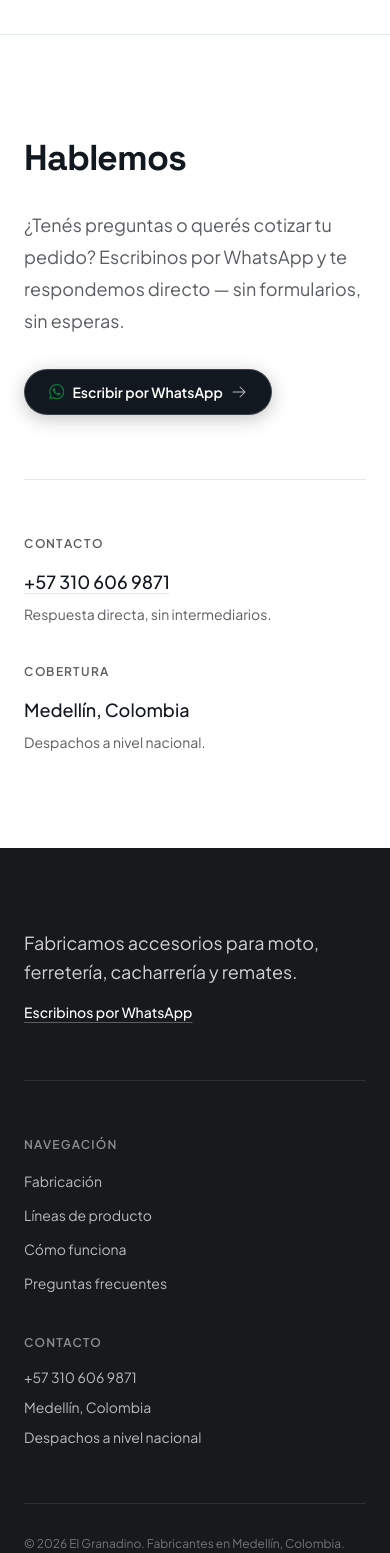
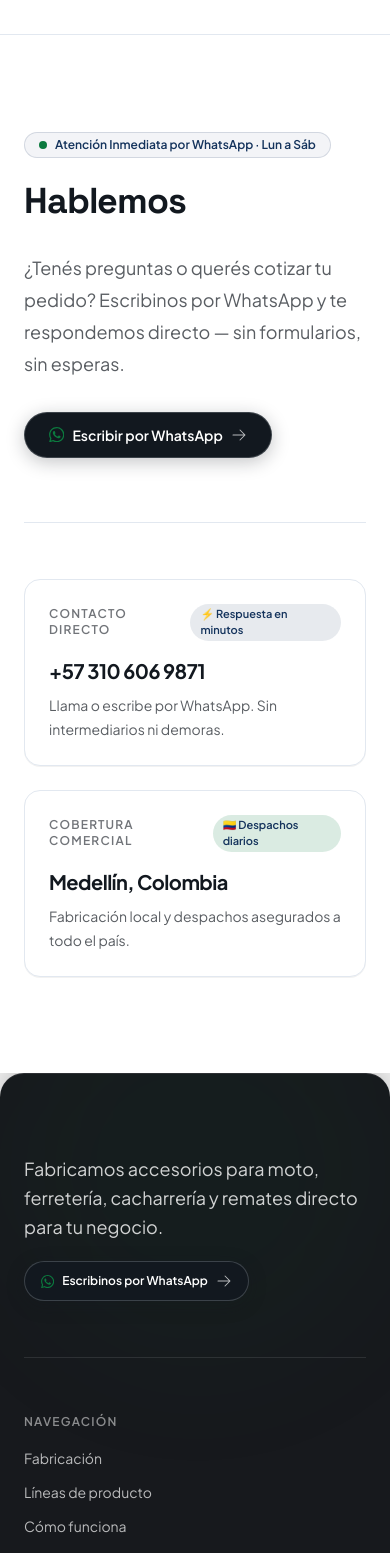
Before and after one commit to elgranadino2/importadora-el-granadino, a Next.js app: page / in a window 390 px wide. Shown: the part 7560-9113 px from the top of the page. Built offline with nearby package versions, Linux system fonts and the light colour scheme.

Commit message:
feat(ui): enhance Contacto and Footer sections with mobile-first interactive cards, status badge, and smooth scroll to top

```diff
--- a/src/components/layout/Footer.tsx
+++ b/src/components/layout/Footer.tsx
@@ -1,4 +1,6 @@
-import { buildWhatsappLink } from "@/lib/whatsapp";
+"use client";
+
+import WhatsappCtaButton from "@/components/ui/WhatsappCtaButton";
 
 const NAV_LINKS = [
   { label: "Fabricación", href: "#fabricacion" },
@@ -8,13 +10,23 @@ const NAV_LINKS = [
 ];
 
 export function Footer() {
+  function scrollToTop() {
+    window.scrollTo({ top: 0, behavior: "smooth" });
+  }
+
   return (
-    <footer className="relative overflow-hidden bg-footer">
+    <footer className="relative overflow-hidden rounded-t-3xl border-t border-white/10 bg-footer shadow-[0_-12px_40px_rgba(0,0,0,0.3)]">
+      {/* Luz de fondo sutil */}
+      <div
+        aria-hidden
+        className="pointer-events-none absolute -top-24 right-0 h-96 w-96 rounded-full bg-accent/5 blur-3xl"
+      />
+
       <div className="relative mx-auto max-w-6xl px-6 pt-20 pb-10 sm:pt-28">
         <div className="flex flex-col justify-between gap-8 border-b border-white/10 pb-14 lg:flex-row lg:items-end">
           <p
             aria-hidden
-            className="hidden text-[9rem] leading-none font-bold tracking-tighter text-white/5 select-none sm:block lg:text-[10rem]"
+            className="hidden text-[9rem] leading-none font-bold tracking-tighter text-white/[0.04] select-none sm:block lg:text-[10rem]"
           >
             GRANADINO
           </p>
@@ -22,20 +34,17 @@ export function Footer() {
           <div className="max-w-sm lg:pb-4">
             <p className="text-lg leading-relaxed text-white/80">
               Fabricamos accesorios para moto, ferretería, cacharrería y
-              remates.
+              remates directo para tu negocio.
             </p>
-            <a
-              href={buildWhatsappLink({ tag: "footer" })}
-              target="_blank"
-              rel="noopener noreferrer"
-              className="mt-4 inline-block text-sm font-medium text-white underline decoration-white/30 underline-offset-4 transition-colors hover:decoration-white focus-visible:outline focus-visible:outline-2 focus-visible:outline-offset-2 focus-visible:outline-white/50"
-            >
-              Escribinos por WhatsApp
-            </a>
+            <div className="mt-5">
+              <WhatsappCtaButton tag="footer" className="min-h-10 px-4 py-2 text-xs">
+                Escribinos por WhatsApp
+              </WhatsappCtaButton>
+            </div>
           </div>
         </div>
 
-        <div className="grid gap-10 py-14 sm:grid-cols-2">
+        <div className="grid gap-10 py-14 sm:grid-cols-2 lg:grid-cols-3">
           <div>
             <p className="text-xs font-semibold tracking-widest text-white/50 uppercase">
               Navegación
@@ -45,7 +54,7 @@ export function Footer() {
                 <li key={link.href}>
                   <a
                     href={link.href}
-                    className="text-sm text-white/70 transition-colors hover:text-white focus-visible:outline focus-visible:outline-2 focus-visible:outline-offset-2 focus-visible:outline-white/50"
+                    className="inline-block text-sm text-white/70 transition-all duration-200 hover:translate-x-1 hover:text-white focus-visible:outline focus-visible:outline-2 focus-visible:outline-offset-2 focus-visible:outline-white/50"
                   >
                     {link.label}
                   </a>
@@ -56,21 +65,33 @@ export function Footer() {
 
           <div>
             <p className="text-xs font-semibold tracking-widest text-white/50 uppercase">
-              Contacto
+              Contacto comercial
             </p>
             <ul className="mt-4 space-y-2.5 text-sm text-white/70">
-              <li>+57 310 606 9871</li>
+              <li className="font-semibold text-white">+57 310 606 9871</li>
               <li>Medellín, Colombia</li>
-              <li>Despachos a nivel nacional</li>
+              <li>Despachos asegurados a nivel nacional</li>
             </ul>
+          </div>
+
+          <div className="flex flex-col justify-between sm:col-span-2 lg:col-span-1 lg:items-end">
+            <button
+              onClick={scrollToTop}
+              type="button"
+              className="inline-flex cursor-pointer items-center gap-2 rounded-full border border-white/15 bg-white/5 px-4 py-2 text-xs font-medium text-white/80 transition-all hover:border-white/40 hover:bg-white/10 hover:text-white focus-visible:outline-2 focus-visible:outline-offset-2 focus-visible:outline-white/50"
+            >
+              <span>Volver arriba</span>
+              <span>↑</span>
+            </button>
           </div>
         </div>
 
-        <div className="border-t border-white/10 pt-8 text-xs text-white/40">
+        <div className="flex flex-col justify-between gap-4 border-t border-white/10 pt-8 text-xs text-white/40 sm:flex-row">
           <p>
             © {new Date().getFullYear()} El Granadino. Fabricantes en
             Medellín, Colombia.
           </p>
+          <p className="text-white/30">Sin intermediarios · Venta mayorista</p>
         </div>
       </div>
     </footer>
--- a/src/components/sections/Contacto.tsx
+++ b/src/components/sections/Contacto.tsx
@@ -1,5 +1,6 @@
 "use client";
 
+import { motion } from "framer-motion";
 import { Reveal } from "@/components/ui/Reveal";
 import WhatsappCtaButton from "@/components/ui/WhatsappCtaButton";
 import FoldText from "@/components/ui/FoldText";
@@ -12,13 +13,22 @@ export default function Contacto() {
     <section
       id="contacto"
       aria-labelledby="contacto-heading"
-      className="scroll-mt-28 border-t border-border bg-background"
+      className="relative z-10 scroll-mt-28 border-t border-border bg-background"
     >
       <div className="mx-auto max-w-5xl px-6 py-24 sm:py-32">
         <Reveal>
+          {/* Badge de disponibilidad en vivo */}
+          <div className="inline-flex items-center gap-2 rounded-full border border-brand/15 bg-brand/5 px-3.5 py-1 text-xs font-semibold text-brand">
+            <span className="relative flex h-2 w-2">
+              <span className="absolute inline-flex h-full w-full animate-ping rounded-full bg-accent opacity-75" />
+              <span className="relative inline-flex h-2 w-2 rounded-full bg-accent" />
+            </span>
+            <span>Atención Inmediata por WhatsApp · Lun a Sáb</span>
+          </div>
+
           <h2
             id="contacto-heading"
-            className="hero-h1 tracking-tight text-balance text-foreground"
+            className="hero-h1 mt-4 tracking-tight text-balance text-foreground"
           >
             <FoldText
               text="Hablemos"
@@ -43,52 +53,50 @@ export default function Contacto() {
           </div>
         </Reveal>
 
-        <Reveal className="mt-16 grid gap-10 border-t border-border pt-14 sm:grid-cols-2">
-          <div>
-            <p className="text-xs font-semibold tracking-widest text-foreground/70 uppercase">
-              <FoldText
-                text="Contacto"
-                splitBy="char"
-                stagger={0.03}
-                trigger="scroll"
-                hinge="top"
-                fontSize="inherit"
-                fontWeight="inherit"
-                color="inherit"
-              />
-            </p>
-            <a
+        {/* Tarjetas de acción táctil interactivas (Mobile First) */}
+        <Reveal className="mt-16 grid gap-6 border-t border-border pt-14 sm:grid-cols-2 lg:gap-8">
+          <motion.a
             href={buildWhatsappLink({ tag: "contacto-numero" })}
             target="_blank"
             rel="noopener noreferrer"
-              className="mt-4 block text-lg font-medium text-foreground underline decoration-border underline-offset-4 transition-colors hover:text-brand focus-visible:outline focus-visible:outline-2 focus-visible:outline-offset-2 focus-visible:outline-brand"
+            whileTap={{ scale: 0.98 }}
+            className="group flex flex-col justify-between rounded-2xl border border-border bg-card p-6 shadow-2xs transition-all duration-300 hover:border-brand/30 hover:shadow-md focus-visible:outline-2 focus-visible:outline-offset-2 focus-visible:outline-accent"
           >
+            <div>
+              <div className="flex items-center justify-between">
+                <p className="text-xs font-semibold tracking-widest text-foreground/60 uppercase">
+                  Contacto directo
+                </p>
+                <span className="rounded-full bg-brand/10 px-2.5 py-0.5 text-[11px] font-semibold text-brand">
+                  ⚡ Respuesta en minutos
+                </span>
+              </div>
+              <p className="mt-4 text-xl font-bold tracking-tight text-foreground transition-colors group-hover:text-brand sm:text-2xl">
                 {NUMERO_LEGIBLE}
-            </a>
-            <p className="mt-2 text-sm text-foreground/70">
-              Respuesta directa, sin intermediarios.
+              </p>
+              <p className="mt-2 text-sm leading-6 text-foreground/70">
+                Llama o escribe por WhatsApp. Sin intermediarios ni demoras.
               </p>
             </div>
+          </motion.a>
 
+          <div className="flex flex-col justify-between rounded-2xl border border-border bg-card p-6 shadow-2xs transition-all duration-300">
             <div>
-            <p className="text-xs font-semibold tracking-widest text-foreground/70 uppercase">
-              <FoldText
-                text="Cobertura"
-                splitBy="char"
-                stagger={0.03}
-                trigger="scroll"
-                hinge="top"
-                fontSize="inherit"
-                fontWeight="inherit"
-                color="inherit"
-              />
+              <div className="flex items-center justify-between">
+                <p className="text-xs font-semibold tracking-widest text-foreground/60 uppercase">
+                  Cobertura comercial
                 </p>
-            <p className="mt-4 text-lg font-medium text-foreground">
+                <span className="rounded-full bg-accent/15 px-2.5 py-0.5 text-[11px] font-semibold text-brand">
+                  🇨🇴 Despachos diarios
+                </span>
+              </div>
+              <p className="mt-4 text-xl font-bold tracking-tight text-foreground sm:text-2xl">
                 Medellín, Colombia
               </p>
-            <p className="mt-2 text-sm text-foreground/70">
-              Despachos a nivel nacional.
+              <p className="mt-2 text-sm leading-6 text-foreground/70">
+                Fabricación local y despachos asegurados a todo el país.
               </p>
+            </div>
           </div>
         </Reveal>
       </div>
```
Lines whose indentation alone changed are shown as unchanged.
